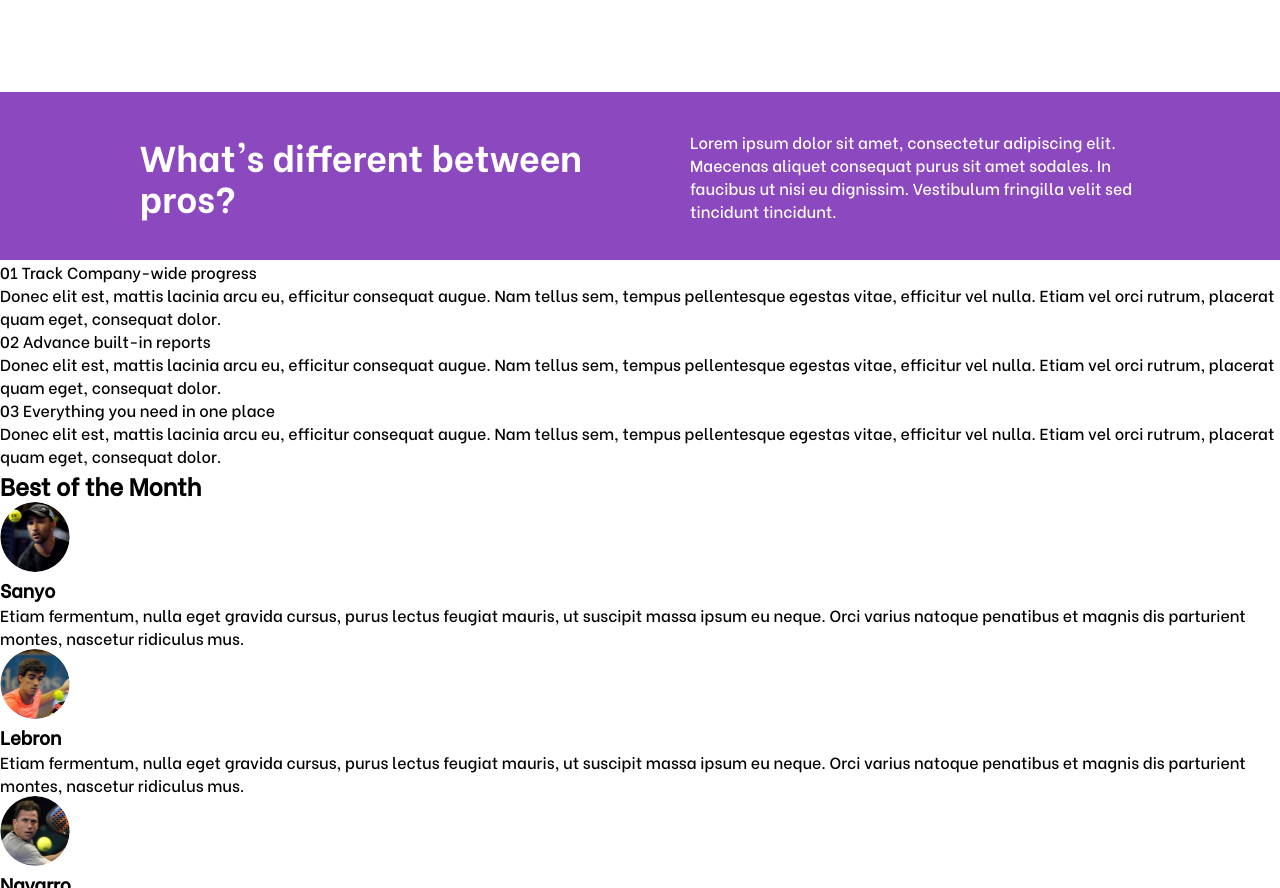
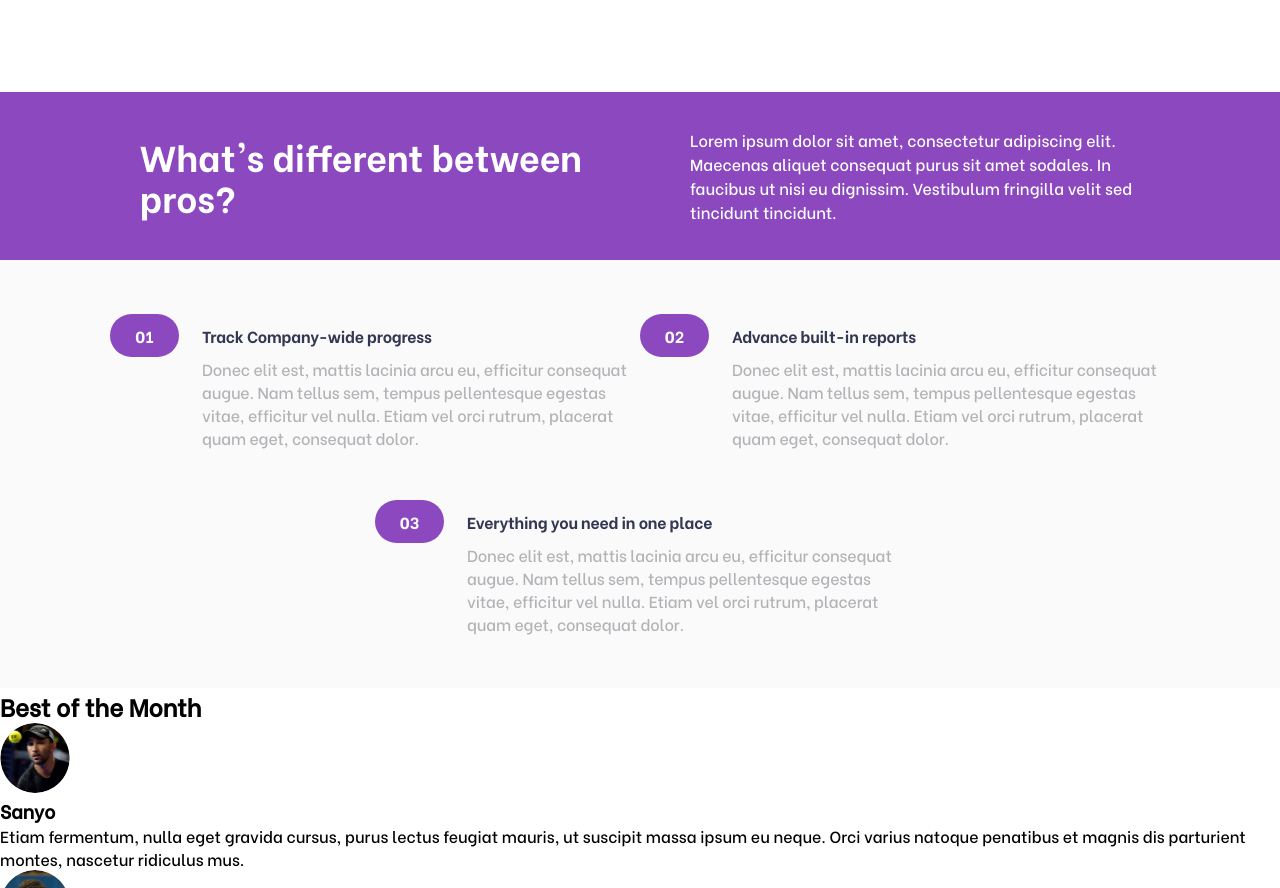
Before and after one commit to lcarvajalrojas3/TPI-Frontend1, a plain HTML site: page index.html in a window 1280 px wide. Shown: the part 640-1528 px from the top of the page. Drawn offline with Linux system fonts and the light colour scheme.

Commit message:
añadido css seccion 3 cuadros

```diff
--- a/css/styles.css
+++ b/css/styles.css
@@ -119,7 +119,57 @@ h1 {
 .midbanner-container p {
     max-width: 450px;
     margin: 0 50px;
+    font-size: 16px;
+    line-height: 24px;
 }
+
+/* Seccion triple-cuadros */
+
+.trescuadros-section {
+    background-color: #FAFAFA;
+    padding: 40px 0;
+    display:flex;
+    flex-direction: column;
+    justify-content: space-between;
+    height: 428px;
+}
+
+.trescuadros-container{
+    display:flex;
+    justify-content: center;
+    align-items: center;
+    height: 162px;
+}
+
+.cuadro-container{
+    max-width: 530px;
+}
+
+.number-label {
+    display:inline-block;
+    text-align: center;
+    background-color: #8B48BF;
+    border-radius: 30px;
+    font-family: "Be Vietnam 700";
+    line-height: 43px;
+    height: 43px;
+    width: 69px;
+    color: white;
+    margin-right:23px;
+}
+
+.titulo-cuadro{
+    color: #323851;
+    font-family: "Be Vietnam 700";
+    letter-spacing: -0.24px;
+}
+
+.cuadro-container p {
+letter-spacing: -0.163px;
+color: #B3B2B7;
+padding-left: 92px;
+}
+
 
 /* Seccion Best of the Month*/
 
--- a/index.html
+++ b/index.html
@@ -38,6 +38,9 @@
       </nav>
     </header>
     <main>
+
+
+
       <!--------- Parte del jugador ¿Portada? --------->
 
       <section>
@@ -72,16 +75,15 @@
 
       <!---------- Sección de triple cuadros ---------->
 
-      <section>
+      <section class="trescuadros-section">
       <!-- Contenedor general (que llega a los bordes de la pantalla)-->
-        <article>
+        <article class="trescuadros-container">
         <!-- Contenedor de los 2 primeros cuadros -->
-          <div>
+          <div class="cuadro-container">
           <!-- Contenedor de 1 cuadro -->
             <div>
             <!-- Contenedor del titulo con el número -->
-              <label class="number-label">01</label>
-              <label>Track Company-wide progress</label>
+              <label class="number-label">01</label><label class="titulo-cuadro">Track Company-wide progress</label>
             </div>
             <p>
               Donec elit est, mattis lacinia arcu eu, efficitur consequat augue.
@@ -89,10 +91,9 @@
               nulla. Etiam vel orci rutrum, placerat quam eget, consequat dolor.
             </p>
           </div>
+          <div class="cuadro-container">
             <div>
-            <div>
-              <label class="number-label">02</label>
-              <label>Advance built-in reports</label>
+              <label class="number-label">02</label><label class="titulo-cuadro">Advance built-in reports</label>
             </div>
             <p>
               Donec elit est, mattis lacinia arcu eu, efficitur consequat augue.
@@ -102,17 +103,18 @@
           </div>
         </article>
 
-        <article>
+        <article class="trescuadros-container">
         <!-- Contenedor del 3er cuadro -->
+          <div class="cuadro-container">
             <div>
-            <label class="number-label">03</label>
-            <label>Everything you need in one place</label>
+                <label class="number-label">03</label><label class="titulo-cuadro">Everything you need in one place</label>
             </div>
             <p>
                 Donec elit est, mattis lacinia arcu eu, efficitur consequat augue.
                 Nam tellus sem, tempus pellentesque egestas vitae, efficitur vel
                 nulla. Etiam vel orci rutrum, placerat quam eget, consequat dolor.
             </p>
+          </div>
         </article>
       </section>
 
```
Lines whose indentation alone changed are shown as unchanged.
